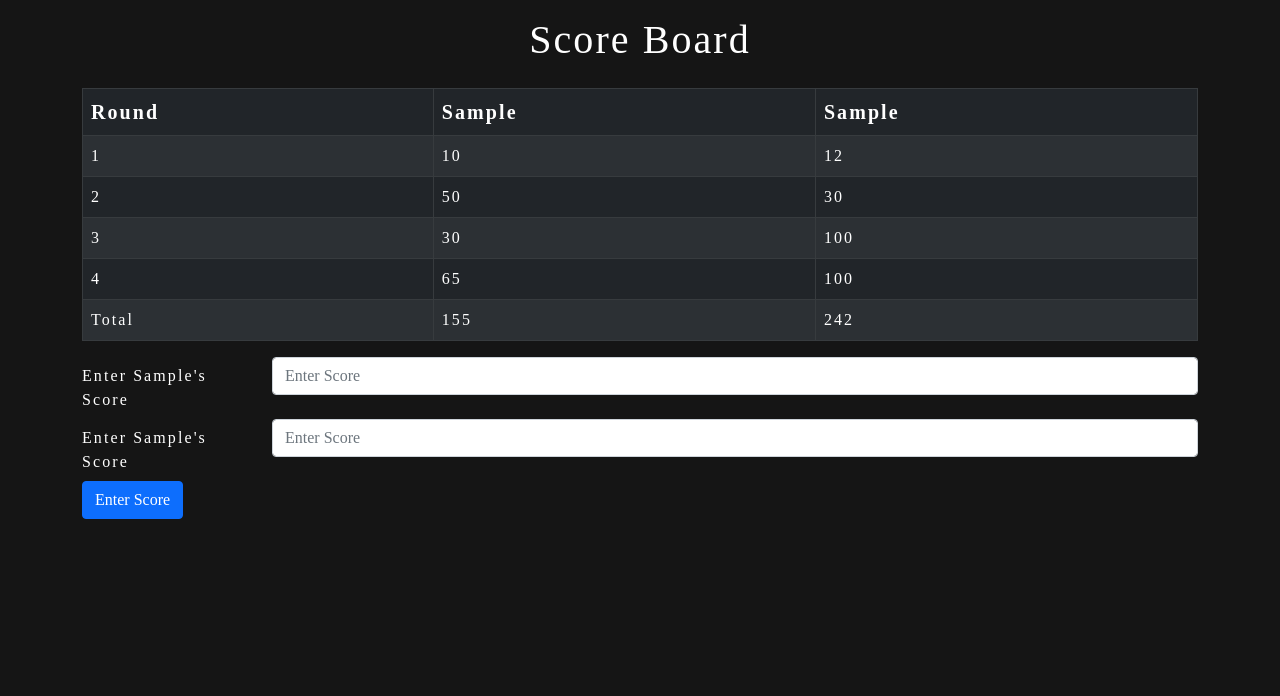
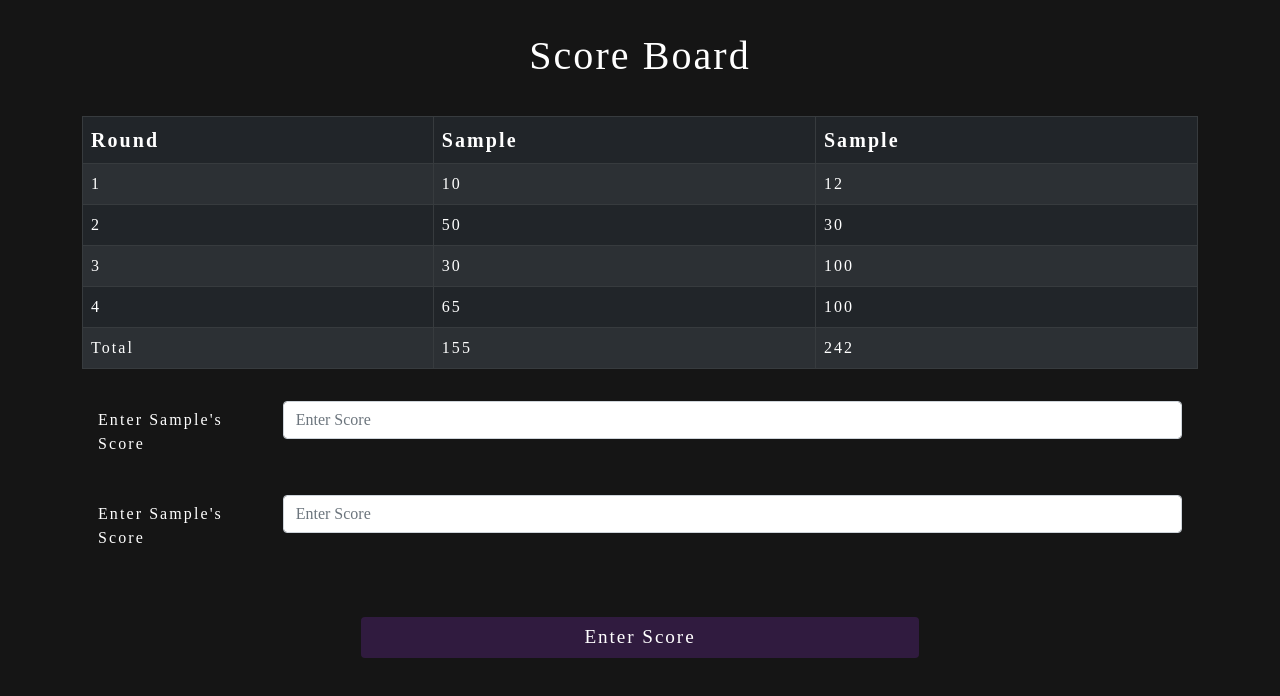
Before and after one commit to web1221/Gin-Rummy-Score-Keeper, a Next.js app: page / in a window 1280 px wide. Both pictures are taken after typing "Sample", "Sample" into the empty fields and a click on the button "Let's Play!". Shown: the top 696 px of the page. Built offline with nearby package versions, Linux system fonts and the light colour scheme; a web font is replaced by a local one.

Commit message:
add styles for button and header

```diff
--- a/styles/ScoreBoard.module.css
+++ b/styles/ScoreBoard.module.css
@@ -1,6 +1,6 @@
 .header {
   text-align: center;
-  padding: 1em;
+  padding: 2em 0 1.75em 0;
 }
 
 .tableHead {
@@ -14,3 +14,23 @@
 .tableHeader {
   font-size: 1.25em;
 }
+
+.formGroup {
+  /* background-color: red; */
+  padding: 1em;
+}
+
+.buttonStyle {
+  background-color: #301b3f;
+  width: 50%;
+  border: none;
+  font-size: 1.2em;
+  letter-spacing: 0.1em;
+}
+
+.buttonContainer {
+  display: flex;
+  justify-content: center;
+  padding-top: 1em;
+  margin-top: 1.75em;
+}
```
